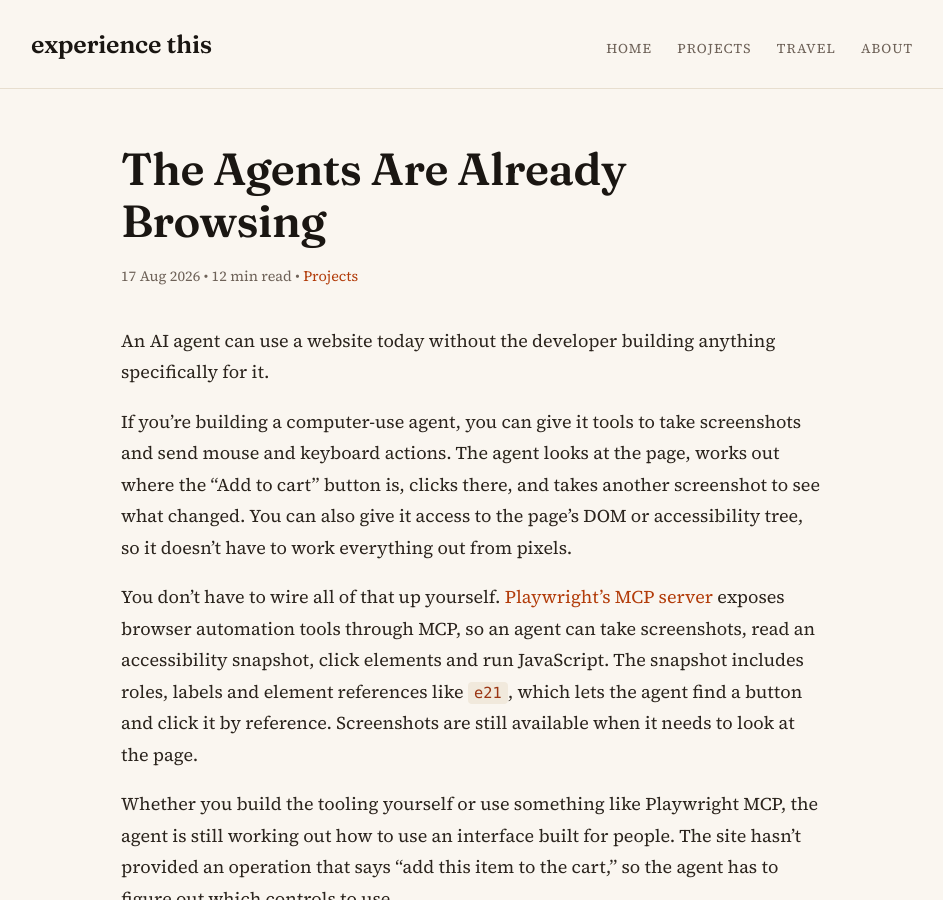
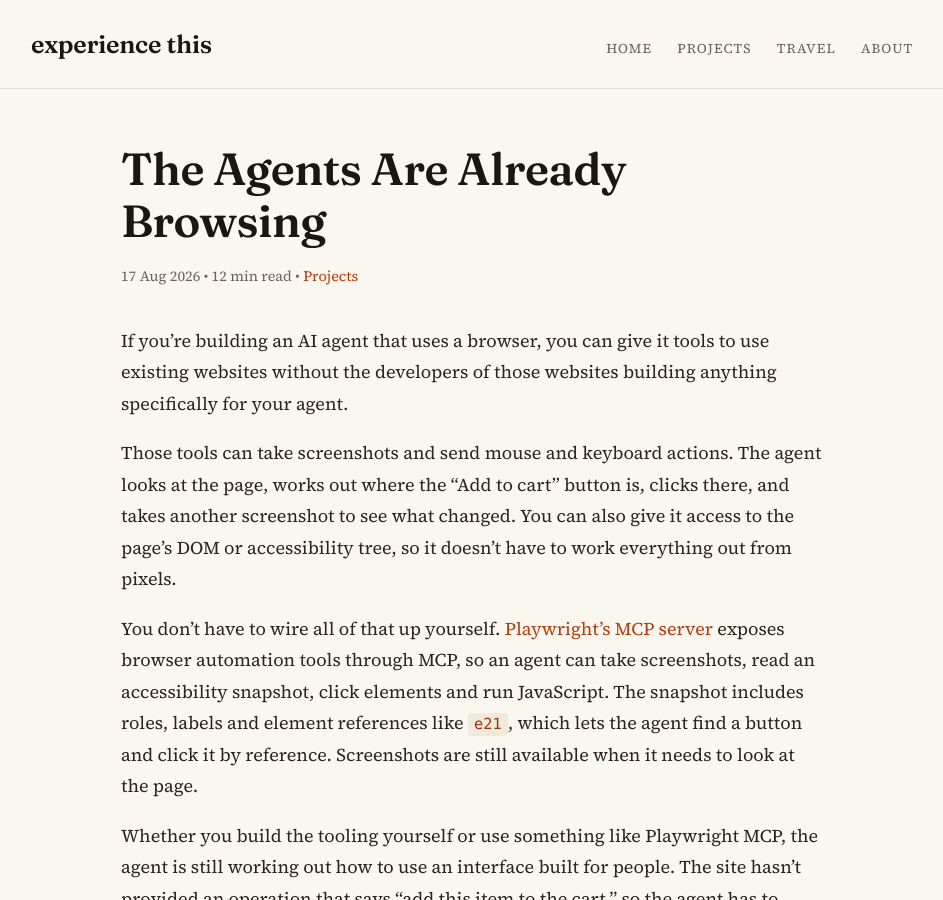
Before and after one commit to victorhuangwq/experiencethis.world, a Jekyll site: the page built from _posts/2026-08-17-agents-are-already-browsing.md, in a window 1280 px wide and 900 px high. Shown: the whole window, without its empty margins (168-1111 px from the left). Built offline with Jekyll 4.4.1, drawn with Linux system fonts in a browser that asks for light colours.

Commit message:
Distinguish agent builders from website developers in opening

```diff
--- a/_posts/2026-08-17-agents-are-already-browsing.md
+++ b/_posts/2026-08-17-agents-are-already-browsing.md
@@ -13,9 +13,9 @@ tags:
 description: "A year of security and privacy work on WebMCP: how I ended up writing the threat model, what it changed, and why I think giving agents a real path into websites is good for the web."
 ---
 
-An AI agent can use a website today without the developer building anything specifically for it.
+If you're building an AI agent that uses a browser, you can give it tools to use existing websites without the developers of those websites building anything specifically for your agent.
 
-If you're building a computer-use agent, you can give it tools to take screenshots and send mouse and keyboard actions. The agent looks at the page, works out where the "Add to cart" button is, clicks there, and takes another screenshot to see what changed. You can also give it access to the page's DOM or accessibility tree, so it doesn't have to work everything out from pixels.
+Those tools can take screenshots and send mouse and keyboard actions. The agent looks at the page, works out where the "Add to cart" button is, clicks there, and takes another screenshot to see what changed. You can also give it access to the page's DOM or accessibility tree, so it doesn't have to work everything out from pixels.
 
 You don't have to wire all of that up yourself. [Playwright's MCP server](https://github.com/microsoft/playwright-mcp) exposes browser automation tools through MCP, so an agent can take screenshots, read an accessibility snapshot, click elements and run JavaScript. The snapshot includes roles, labels and element references like `e21`, which lets the agent find a button and click it by reference. Screenshots are still available when it needs to look at the page.
 
```
